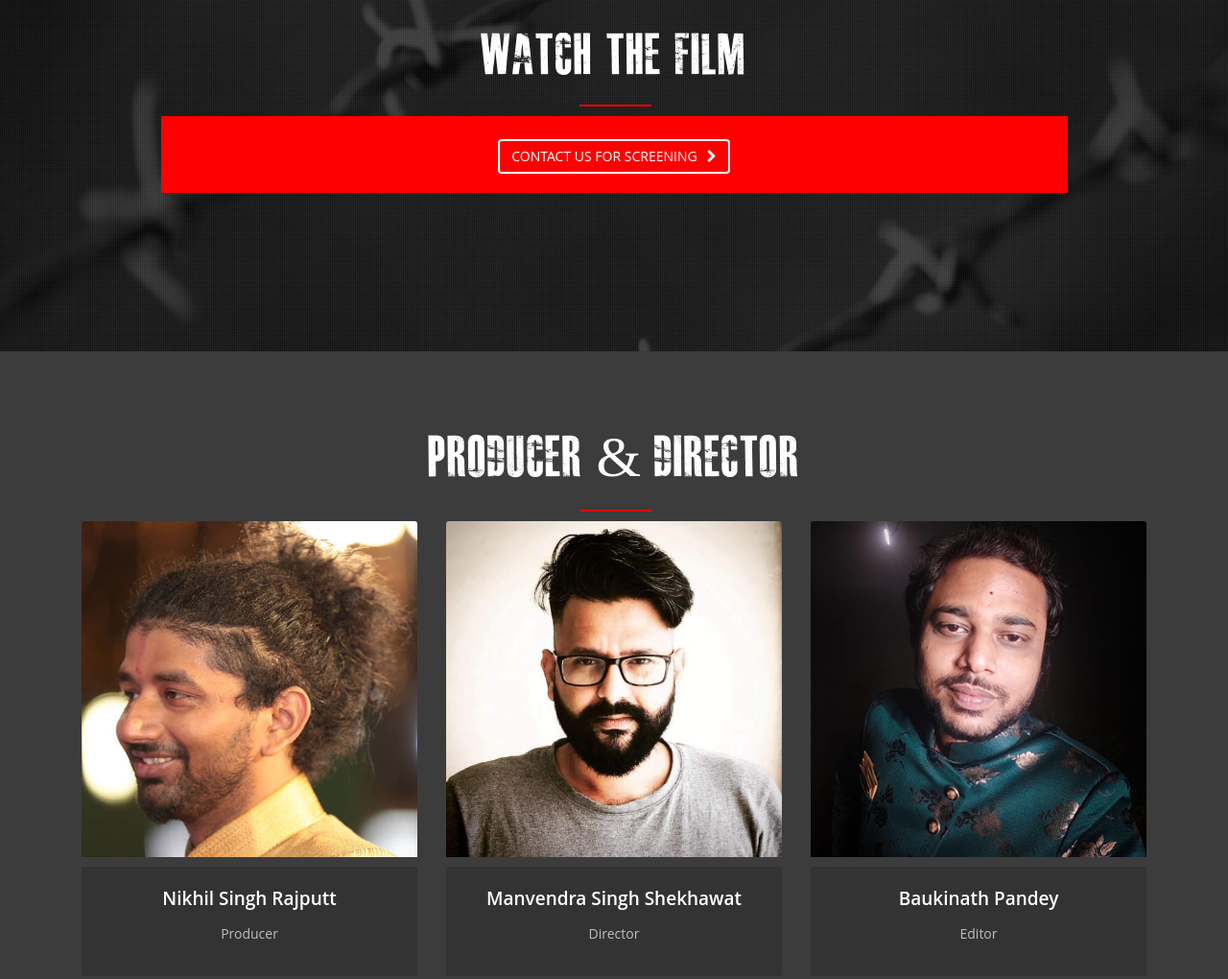
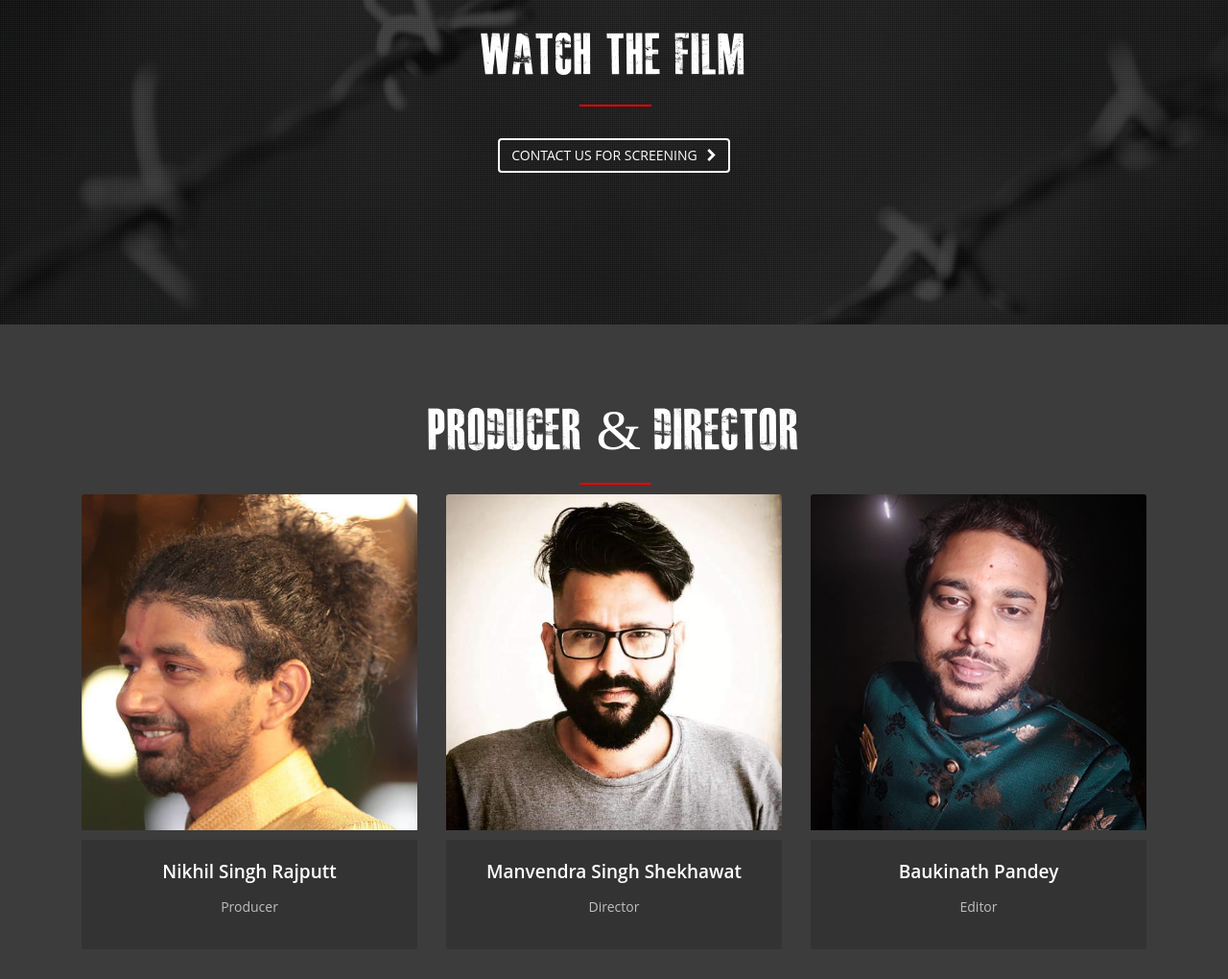
Before and after one commit to statelessthefilm/stateless, a plain HTML site: page index.html in a window 1280 px wide. Shown: the part 2459-3479 px from the top of the page at 96% size. Drawn offline with Linux system fonts and the light colour scheme; animation ran at ten frames a second; a web font is replaced by a local one.

Commit message:
Update style.css

```diff
--- a/css/style.css
+++ b/css/style.css
@@ -1462,15 +1462,8 @@ h2, .h2 {
 /*	08 - Movie-Player Section
 -----------------------------------------------------------*/
 .btn-youtube{
-
-	height: 80px;
-    width: 100%;
-    margin-bottom: 30px;
     text-align: center;
-    border: 1px solid red;
     padding: 23px;
-    font-size: 20px;
-    background: red;
 }
 .btn-youtube a{
 	color: white;
```
